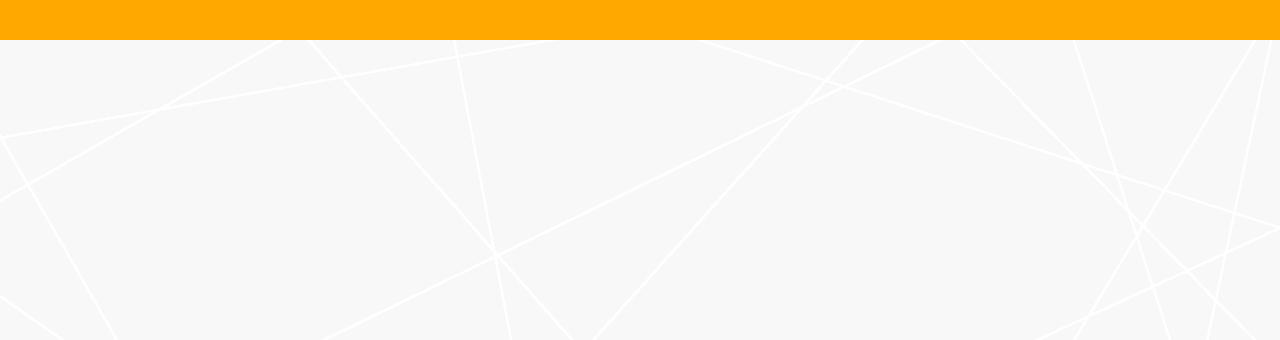
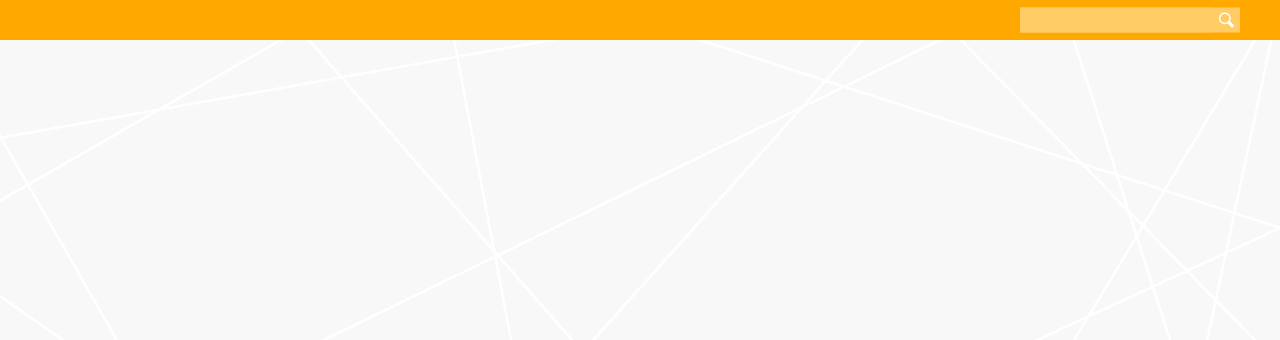
Before and after one commit to emblemobjects/ITP_EmblemObjects, a PHP site: page / in a window 1280 px wide. Shown: the part 160-500 px from the top of the page. Run offline with PHP 8.4, Linux system fonts and the light colour scheme.

Commit message:
Added the search box
Changed index.html to index.php, so you’ll need to view it on a server
instead of just locally.
I made the search icon a search submit button, and thus moved it to the
right because that’s usually where a submit button goes. However, it
can be easily moved to the left.

```diff
--- a/emblem_objects/framework.css
+++ b/emblem_objects/framework.css
@@ -87,6 +87,37 @@ html,body{
     height: 40px;
 }
 
+#navigation div {
+    height: 40px;
+}
+
+#search-field {
+    display: inline-block;
+    background-color: #ffcc66;
+    height : 25px;
+    position: relative;
+    top: 50%;
+    transform: translateY(-50%);
+    float:right;
+}
+
+#search-field input {
+    border: none;
+    padding: 5px;
+    width: 180px;
+    background-color: #ffcc66;
+
+}
+
+#search-field button {
+    border: none;
+    background: none;
+    position: relative;
+    top: 50%;
+    transform: translateY(-50%);
+}
+
+
 
 /*******************************/
 /***  CONTENT  ***/
--- a/emblem_objects/index.html
+++ b/emblem_objects/index.php
@@ -3,17 +3,26 @@
 <html lang="en">
 <head>
     <title>Emblem Objects</title>
+    <meta http-equiv="Content-Type" content="text/html; charset=utf-8">
     <script>
         /*
         </body>
         </html>
         */
     </script>
+    <script language="javascript">
+        function send() {
+          //  document.theform.submit();
+            console.log("Sending form");
+        }
+</script>
     <link href='http://fonts.googleapis.com/css?family=EB+Garamond' rel='stylesheet' type='text/css'>
     <link rel="stylesheet" href="home.css">
     <link rel="stylesheet" href="framework.css">
 
 </head>
+
+
 <body>
 
     <div id="wrapper">
@@ -37,6 +46,16 @@
     <!-- NAVIGATION -->
     <div id="navigation">
         <div class="container">
+
+
+
+            <form name="search-field" id="search-field" action="" method=POST>
+                <input name="search-input" />
+                <button name="search-submit" type="submit"><img src="images/icon_search.png" alt="Search" height="15px" width="15px"/></button>
+            </form>
+
+
+
         </div>
     </div>
     <div style="clear:both"></div>
@@ -55,11 +74,11 @@
     <!-- FOOTER -->
     <div id="footer">
         <div id="icons-container">
-            <img class="social-icon" src="images/icon_twitter.png"/>
-            <img class="social-icon" src="images/icon_tumblr.png"/>
-            <img class="social-icon" src="images/icon_youtube.png"/>
-            <img class="social-icon" src="images/icon_google+.png"/>
-            <img class="social-icon" src="images/icon_facebook.png"/>
+            <a href="#"><img class="social-icon" src="images/icon_twitter.png"/></a>
+            <a href="#"><img class="social-icon" src="images/icon_tumblr.png"/></a>
+            <a href="#"><img class="social-icon" src="images/icon_youtube.png"/></a>
+            <a href="#"><img class="social-icon" src="images/icon_google+.png"/></a>
+            <a href="#"><img class="social-icon" src="images/icon_facebook.png"/></a>
         </div>
     </div>
     <div style="clear:both"></div>
@@ -67,5 +86,18 @@
     <script src="http://code.jquery.com/jquery-latest.min.js"></script>
     <script src="home.js"></script>
     <script src="framework.js"></script>
+
+
+
+    <!-- PHP -->
+    <?php
+
+        // Submit the search
+        if(isset($_POST['search-submit'])){  //check if form was submitted
+            $input = $_POST['search-input']; //get input text
+            echo '<script type="text/javascript">console.log("'.$input.'");</script>';  // log input to the console
+        }
+
+    ?>
 </body>
 </html>
```
